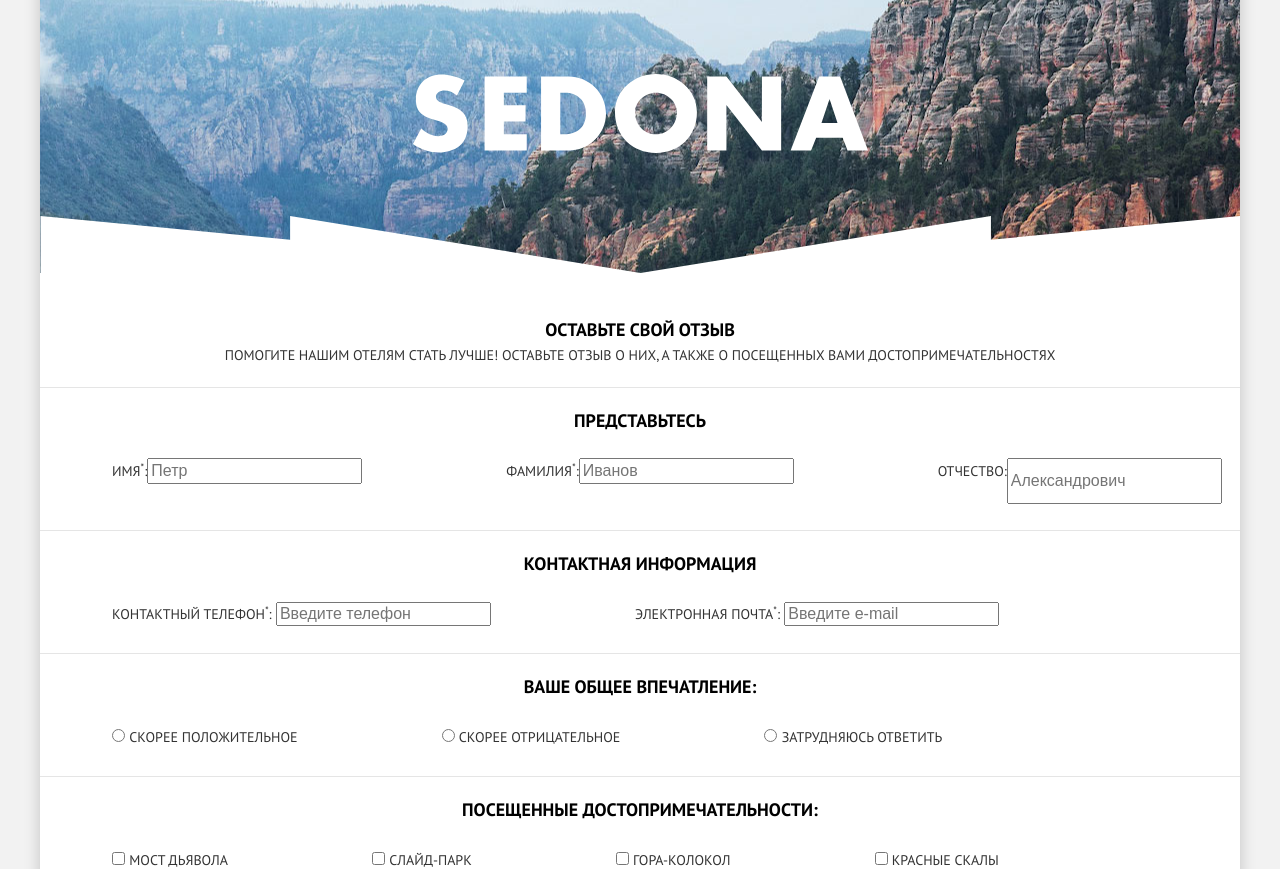
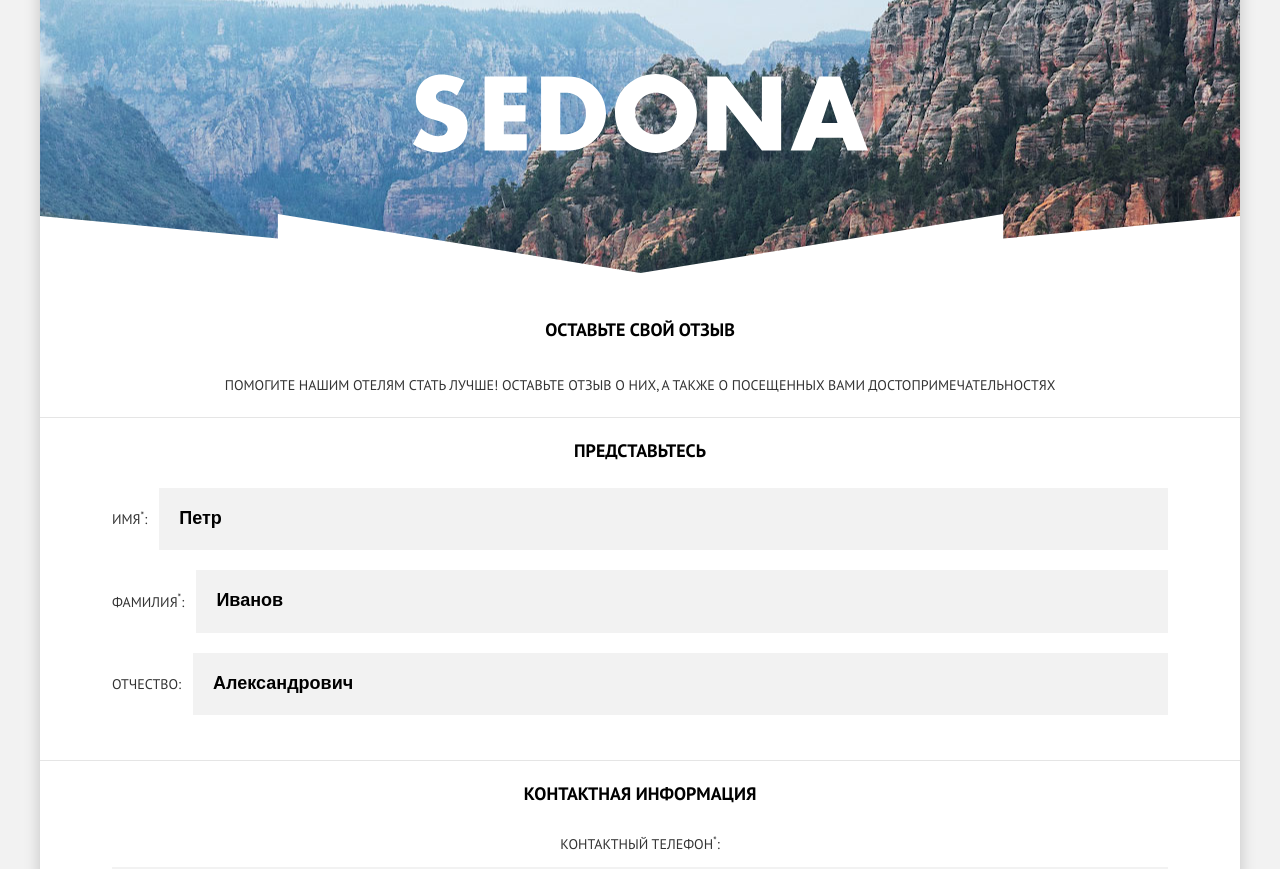
Before and after one commit to Polisonik/sedona, a website: page form.html in a window 1280 px wide. Shown: the part 87-956 px from the top of the page. Drawn offline with nearby package versions, Linux system fonts and the light colour scheme; files that its build step writes are made by us from their sources.

Commit message:
Стилизация мобильной версии блока reviews

```diff
--- a/form.html
+++ b/form.html
@@ -34,71 +34,71 @@
           <p class="review__text">Помогите нашим отелям стать лучше! Оставьте отзыв о них, а также о посещенных вами достопримечательностях</p>
         </header>
         <form class="review__form" method="post"  action="https://echo.htmlacademy.ru/">
-          <fieldset class="review__item  review__item--name">
-            <legend class="review__item-title">Представьтесь</legend>
+          <fieldset class="review__item  review__item--introduce">
+            <b class="review__item-title">Представьтесь</b>
             <div class="review__item-field  review__item-field--introduce">
-              <label class="review__item-label" for="name">Имя<sup class="review__item-index">*</sup>:</label>
+              <label class="review__item-label  review__item-label--introduce" for="name">Имя<sup class="review__item-index">*</sup>:</label>
               <input class="review__item-input" name="name" type="text" id="name" placeholder="Петр">
             </div>
             <div class="review__item-field  review__item-field--introduce">
-              <label class="review__item-label" for="surname">Фамилия<sup class="review__item-index">*</sup>:</label>
+              <label class="review__item-label  review__item-label--introduce" for="surname">Фамилия<sup class="review__item-index">*</sup>:</label>
               <input class="review__item-input" name="surname" type="text" id="surname" placeholder="Иванов">
             </div>
             <div class="review__item-field  review__item-field--introduce">
-              <label class="review__item-label" for="patronymic">Отчество:</label>
+              <label class="review__item-label  review__item-label--introduce" for="patronymic">Отчество:</label>
               <input class="review__item-input" name="patronymic" type="text" id="patronymic" placeholder="Александрович">
             </div>
           </fieldset>
 
           <fieldset class="review__item">
-            <legend class="review__item-title">Контактная информация</legend>
-            <div class="review__item-field">
-              <label class="review__item-label  review__item-label--introduce" for="phone">Контактный телефон<sup class="review__item-index">*</sup>:</label>
+            <b class="review__item-title">Контактная информация</b>
+            <div class="review__item-field  review__item-field--contacts">
+              <label class="review__item-label  review__item-label--contacts" for="phone">Контактный телефон<sup class="review__item-index">*</sup>:</label>
               <input class="review__item-input" name="phone" type="tel" id="phone" placeholder="Введите телефон">
             </div>
-            <div class="review__item-field">
-              <label class="review__item-label" for="email">Электронная почта<sup class="review__item-index">*</sup>:</label>
+            <div class="review__item-field  review__item-field--contacts">
+              <label class="review__item-label  review__item-label--contacts" for="email">Электронная почта<sup class="review__item-index">*</sup>:</label>
               <input class="review__item-input" name="email" type="email" id="email" placeholder="Введите e-mail">
             </div>
           </fieldset>
 
-          <fieldset class="review__item">
-            <legend class="review__item-title">Ваше общее впечатление:</legend>
-            <div class="review__item-field">
-              <input class="review__item-input" type="radio" name="impression" id="positive">
-              <label class="review__item-label" for="positive">Скорее положительное</label>
+          <fieldset class="review__item  review__item--impression">
+            <b class="review__item-title  review__item-title--impression">Ваше общее впечатление:</b>
+            <div class="review__item-field  review__item-field--impression">
+              <input class="review__item-input" type="radio" name="impression" id="positive" checked>
+              <label class="review__item-label  review__item-label--custom  review__item-label--impression" for="positive">Скорее положительное</label>
             </div>
-            <div class="review__item-field">
+            <div class="review__item-field  review__item-field--impression">
               <input class="review__item-input" type="radio" name="impression" id="negative">
-              <label class="review__item-label" for="negative">Скорее отрицательное</label>
+              <label class="review__item-label  review__item-label--custom  review__item-label--impression" for="negative">Скорее отрицательное</label>
             </div>
-            <div class="review__item-field">
+            <div class="review__item-field  review__item-field--impression">
               <input class="review__item-input" type="radio" name="impression" id="no-answer">
-              <label class="review__item-label" for="positive">Затрудняюсь ответить</label>
+              <label class="review__item-label  review__item-label--custom  review__item-label--impression" for="no-answer">Затрудняюсь ответить</label>
             </div>
           </fieldset>
 
-          <fieldset class="review__item">
-            <legend class="review__item-title">Посещенные достопримечательности:</legend>
+          <fieldset class="review__item  review__item--sight">
+            <b class="review__item-title  review__item-title--sight">Посещенные достопримечательности:</b>
             <div class="review__item-field">
               <input class="review__item-input" type="checkbox" name="bridge" id="bridge">
-              <label class="review__item-label" for="bridge">Мост Дьявола</label>
+              <label class="review__item-label  review__item-label--custom  review__item-label--sight" for="bridge">Мост Дьявола</label>
             </div>
             <div class="review__item-field">
               <input class="review__item-input" type="checkbox" name="park" id="park">
-              <label class="review__item-label" for="park">Слайд-парк</label>
+              <label class="review__item-label  review__item-label--custom  review__item-label--sight" for="park">Слайд-парк</label>
             </div>
            <div class="review__item-field">
               <input class="review__item-input" type="checkbox" name="mountain" id="mountain">
-              <label class="review__item-label" for="mountain">Гора-Колокол</label>
+              <label class="review__item-label  review__item-label--custom  review__item-label--sight" for="mountain">Гора-Колокол</label>
             </div>
             <div class="review__item-field">
               <input class="review__item-input" type="checkbox" name="сliffs" id="сliffs">
-              <label class="review__item-label" for="сliffs">Красные скалы</label>
+              <label class="review__item-label  review__item-label--custom  review__item-label--sight" for="сliffs">Красные скалы</label>
             </div>
           </fieldset>
           <fieldset class="review__item  review__item--message">
-            <legend class="review__item-title">Опишите свои эмоции::</legend>
+            <b class="review__item-title">Опишите свои эмоции::</b>
             <textarea class="review__item-message" placeholder="Опишите подробно все свои восторги"></textarea>
           </fieldset>
           <button class="button button--send-review" type="submit">Отправить отзыв</button>
--- a/less/blocks/promo.less
+++ b/less/blocks/promo.less
@@ -16,6 +16,7 @@
 		background-image: url("../img/bg-intro-triangle-mobile.svg");
 		background-repeat: no-repeat;
 		background-position: bottom;
+		background-size: cover;
 
 	}
 }
--- a/less/blocks/review.less
+++ b/less/blocks/review.less
@@ -9,17 +9,15 @@
 	text-align: center;
 	border-bottom: 1px solid @color-line;
 }
-.review__form {
-
-}
 .review__title {
 	display: block;
+	margin-bottom: 30px;
 	font-size: @font-size;
 	line-height: @line-height;
 }
 .review__text {
 	margin: 0;
-	padding: 0;
+	padding: 0 6%;
 	font-size: @font-size-first;
 	line-height: @line-height-third;
 	color: @text-color-second;
@@ -27,58 +25,126 @@
 }
 .review__item {
 	display: flex;
+	flex-direction: column;
 	padding: 0;
 	margin: 0;
-	margin-top: 20px;
-	padding-bottom: 26px;
+	padding-bottom: 25px;
 	border: none;
 	border-bottom: 1px solid @color-line;
-	&--message{
-		border-bottom: none;
+	&--impression {
+		padding-bottom: 47px;
+	}
+	&--sight {
+		padding-bottom: 44px;
+	}
+	&--message {
+		border: none;
 	}
 }
 .review__item-title {
+	display: block;
+	margin-top: 20px;
 	padding-bottom: 24px;
-	text-align: center;
 	font-size: @font-size;
 	line-height: @line-height;
 	font-weight: bold;
 	text-transform: uppercase;
+	text-align: center;
+	&--impression {
+		padding-bottom: 45px;
+	}
 }
 .review__item-field {
-	padding: 0 6%;
-	&--introduce {
 	display: flex;
+	align-items: center;
+	margin: 0 6%;
 	margin-bottom: 20px;
-		  &:last-child {
-		  margin-bottom: 0px;
+	&:last-0f-type {
+			margin-bottom: 0;
+	}
+	&--contacts {
+		flex-direction: column;
+		margin-bottom: 15px;
+		&:last-0f-type {
+			margin-bottom: 0;
+		}
+	}
+  &--impression {
+		margin-bottom: 52px;
+		&:last-of-type {
+			margin-bottom: 0;
 		}
 	}
 }
-.review__item-label {
-	//margin-right: 14px;
+.review__item-label  {
+	flex-shrink: 0;
 	font-size: @font-size-first;
 	line-height: @line-height;
 	color: @text-color-second;
+	&--introduce {
+	  padding-right: 12px;
 		text-transform: uppercase;
 	}
-/*.review__item-label {
-	//flex-shrink: 0;
-	padding-right: 14px;
-	font-size: @font-size-first;
-	line-height: @line-height;
-	color: @text-color-second;
+	&--contacts {
+		margin-bottom: 10px;
 		text-transform: uppercase;
 	}
+	&--custom {
+		position: relative;
+		padding-left: 80px;
+		font-size: @font-size;
+		line-height: @line-height;
+		font-weight: bold;
+	}
+	&--impression {
+		&::before {
+			position: absolute;
+			content: "";
+			left: 0;
+			top: -13px;
+			width: 55px;
+			height: 55px;
+			border-radius: 50%;
+			background-color: @bg-color-fourth;
+		}
+		&::after {
+			display: none;
+			position: absolute;
+			content: "";
+			width: 22px;
+			height: 22px;
+			left: 17px;
+			top: 3px;
+			border-radius: 50%;
+			background-color: @bg-color-fifth;
+		}
+	}
+}
 .review__item-input {
-
+	padding: 22px 20px;
+	box-sizing: border-box;
 	border: none;
-	background-color: @bg-color-input;
-	box-sizing: border-box;
+	background-color: @bg-color-fourth;
+  &[type="text"] {
+		min-width: 190px;
+	  flex-grow: 1;
+	}
+	&[type="tel"] {
+		width: 100%;
+	}
+	&[type="email"] {
+		width: 100%;
+	}
+	&[type="radio"] {
+		display: none;
+	}
 	&::placeholder {
 		font-size: @font-size;
 		line-height: @line-height;
 		font-weight: bold;
 		color: @text-color;
 	}
-} */
+}
+.review__item-input[type="radio"]:checked ~ .review__item-label--impression::after {
+	display: block;
+}
--- a/less/variables.less
+++ b/less/variables.less
@@ -12,7 +12,8 @@
 @bg-color-active-link: #5496bd;
 @bg-color-disable: #e5e5e5;
 @bg-clor-hover-academy-icon: #b2b2b2;
-@bg-color-input: #f2f2f2;
+@bg-color-fourth: #f2f2f2;
+@bg-color-fifth: #000000;
 
 @color-underline: #d6d6d6;
 @color-line: #e5e5e5;
```
Lines whose indentation alone changed are shown as unchanged.
